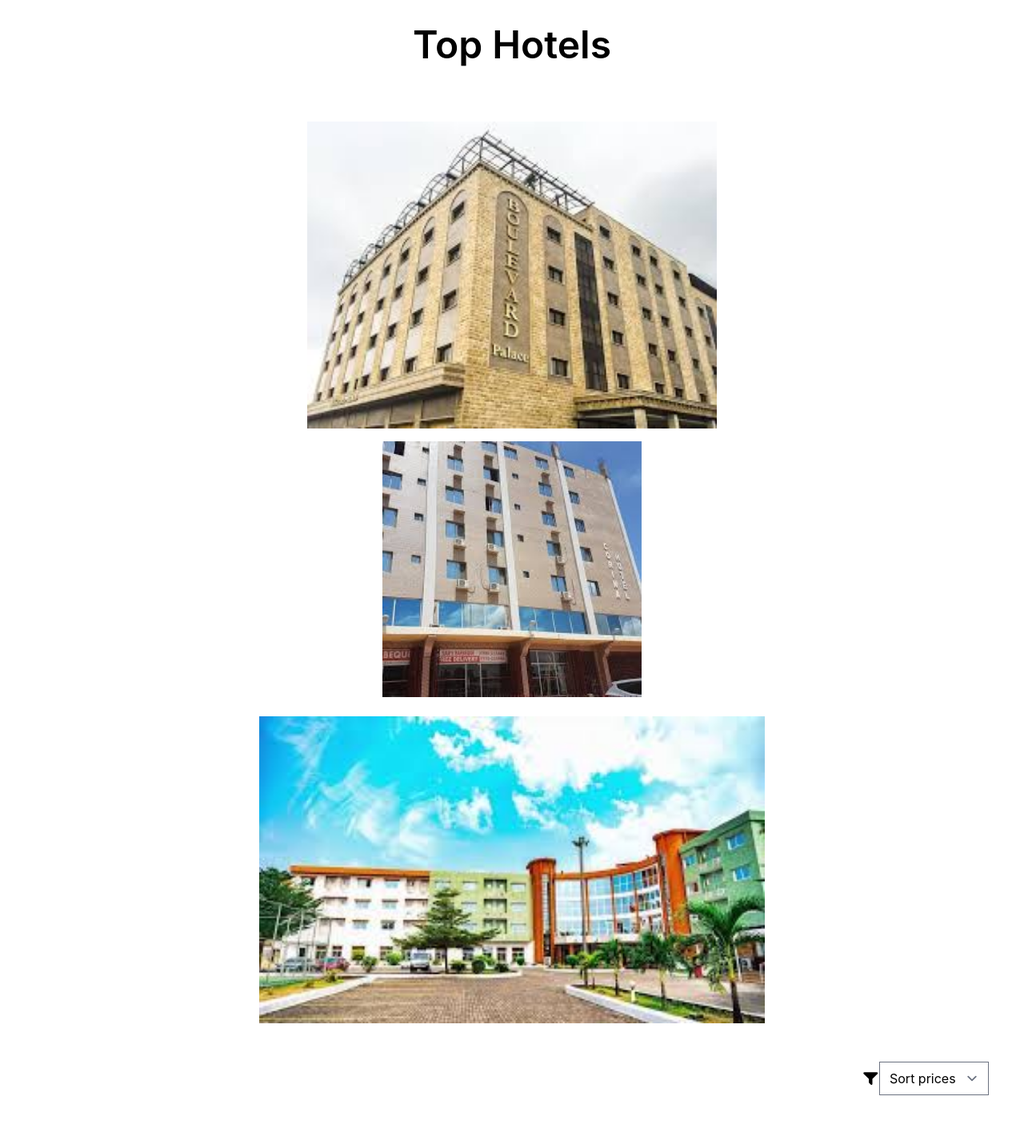
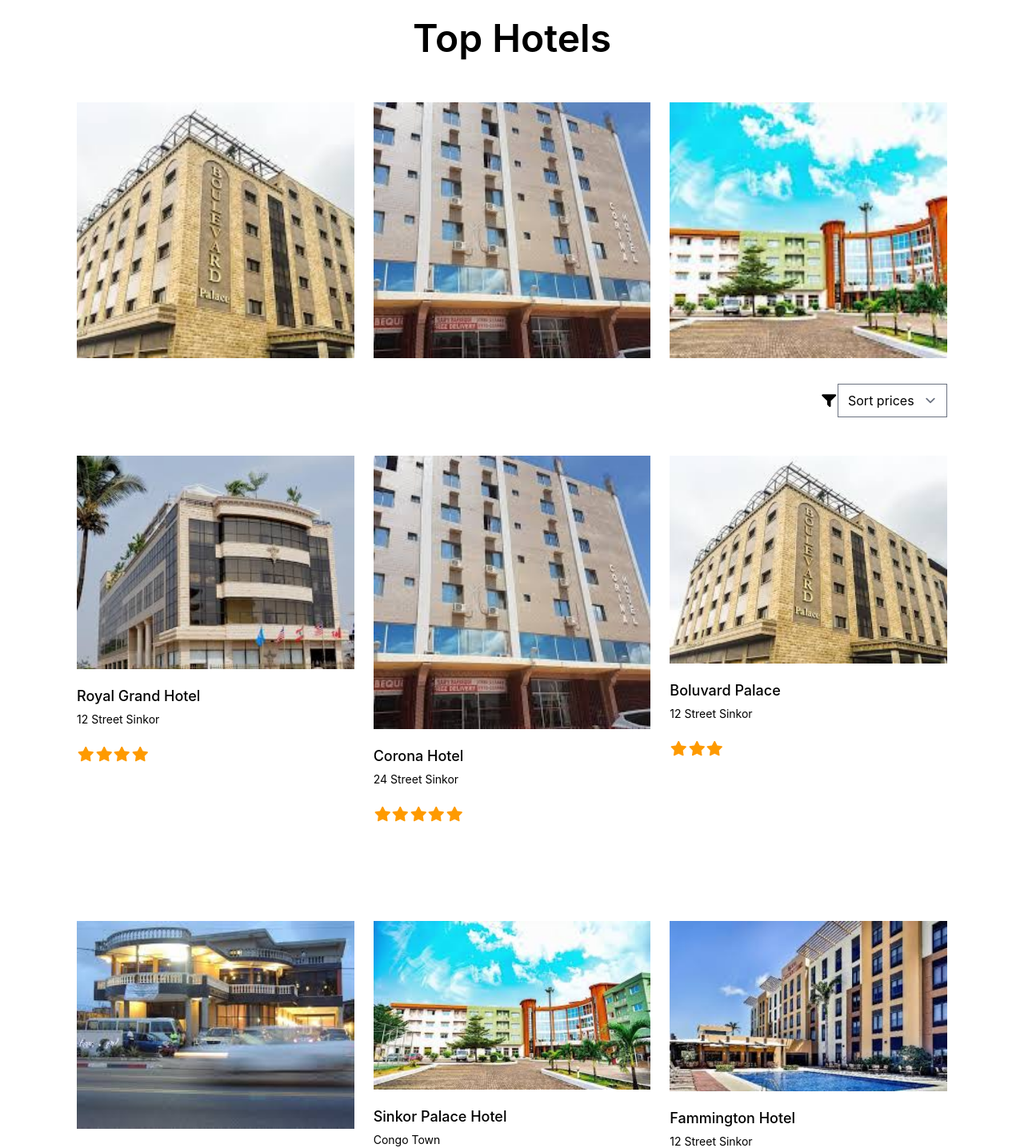
Before and after one commit to Gabriel-3191997/Hotel_management_system, a React (Vite) app: page / in a window 1280 px wide. Shown: the part 900-2336 px from the top of the page at 80% size. Built offline with nearby package versions, Linux system fonts and the light colour scheme.

Commit message:
new update

```diff
--- a/src/components/discovery.jsx
+++ b/src/components/discovery.jsx
@@ -12,15 +12,15 @@ class Discover extends React.Component {
   render() {
     return (
       <>
-        <div className="bg-white h-auto md:h-96 md:mx-8 md:mb-32" id="discover">
-          <div className="bg-white flex flex-wrap justify-between gap-0">
+        <div className="bg-white h-auto md:mb-20 mx-auto max-w-6xl px-4 sm:px-6 lg:px-8" id="discover">
+          <div className="bg-white flex flex-wrap items-center justify-between gap-2">
             <div className="w-auto bg-white">
               {/* <h1 className="text-3xl font-semibold  mx-3 py-10 text-left md:mx-14 font-sans capitalize md:mt-8">
                 discover
               </h1> */}
             </div>
             <div className="w-auto bg-white">
-              <h1 className="text-xl font-semibold  mx-3 py-10 text-left md:mr-20 font-sans capitalize md:mt-8">
+              <h1 className="text-xl font-semibold mx-0 py-6 sm:py-8 text-left md:mr-0 font-sans capitalize">
                 <FontAwesomeIcon icon={faFilter} className="text-lg mx-0" />
 
                 <span className="text-sm font-normal">
@@ -33,13 +33,13 @@ class Discover extends React.Component {
               </h1>
             </div>
           </div>
-          <div className="flex flex-wrap md:justify-evenly justify-center items-start md:items-center md:mt-10 md:mx-8 md:gap-2 gap-4">
-            <div className="bg-white w-full sm:w-96 max-w-sm md:max-w-none mx-3 sm:mx-0 h-auto md:h-96">
+          <div className="grid grid-cols-1 sm:grid-cols-2 md:grid-cols-3 gap-6 sm:gap-8 mt-6 sm:mt-8">
+            <div className="bg-white w-full h-auto">
               <div className="w-auto h-auto">
                 <img
                   src={img1}
                   alt=""
-                  className="object-cover w-full h-48 sm:h-56"
+                  className="object-cover w-full h-52 sm:h-56 md:h-60"
                 />
               </div>
               <p className="text-lg py-5 font-sans text-left capitalize mx-0 font-medium">
@@ -81,12 +81,12 @@ class Discover extends React.Component {
                 </div> */}
               </div>
             </div>
-            <div className="bg-white w-full sm:w-96 max-w-sm md:max-w-none mx-3 sm:mx-0 h-auto md:h-96">
+            <div className="bg-white w-full h-auto">
               <div className="w-auto h-auto">
                 <img
                   src={img2}
                   alt=""
-                  className="object-cover w-full h-48 sm:h-56"
+                  className="object-cover w-full h-52 sm:h-56 md:h-60"
                 />
               </div>
               <p className="text-lg py-5 font-sans text-left capitalize mx-0 font-medium">
@@ -128,11 +128,11 @@ class Discover extends React.Component {
                 </div>
               </div>
             </div>
-            <div className="bg-white w-full sm:w-96 max-w-sm md:max-w-none mx-3 sm:mx-0 h-48 sm:h-56 md:h-96">
+            <div className="bg-white w-full h-auto">
               <img
                 src={img3}
                 alt="Boluvard Palace"
-                className="object-cover w-full h-48 sm:h-56"
+                className="object-cover w-full h-52 sm:h-56 md:h-60"
               />
               <p className="text-lg py-5 font-sans text-left capitalize mx-0 font-medium">
                 <Link to="/boluvard-palace">boluvard palace</Link> <br />
@@ -176,15 +176,15 @@ class Discover extends React.Component {
           </div>
         </div>
         {/* second row */}
-        <div className="bg-white h-auto md:h-96 md:mx-8 md:mt-32 mt-32">
-          <div className="bg-white flex flex-wrap justify-between gap-0">
+        <div className="bg-white h-auto mt-16 sm:mt-20 md:mt-24 mx-auto max-w-6xl px-4 sm:px-6 lg:px-8">
+          <div className="bg-white flex flex-wrap items-center justify-between gap-2">
             <div className="w-auto bg-white">
               {/* <h1 className="text-3xl font-semibold  mx-3 py-10 text-left md:mx-14 font-sans capitalize md:mt-8">
                 discover
               </h1> */}
             </div>
             {/* <div className="w-auto bg-white">
-              <h1 className="text-xl font-semibold  mx-3 py-10 text-left md:mr-20 font-sans capitalize md:mt-8">
+              <h1 className="text-xl font-semibold mx-0 py-6 sm:py-8 text-left md:mr-0 font-sans capitalize">
                 <FontAwesomeIcon icon={faFilter} className="text-lg mx-0" />
 
                 <span className="text-sm font-normal">
@@ -197,13 +197,13 @@ class Discover extends React.Component {
               </h1>
             </div> */}
           </div>
-          <div className="flex flex-wrap md:justify-evenly justify-center items-start md:items-center md:mt-10 md:mx-8 md:gap-2 gap-4">
-            <div className="bg-white w-full sm:w-96 max-w-sm md:max-w-none mx-3 sm:mx-0 h-auto md:h-96">
+          <div className="grid grid-cols-1 sm:grid-cols-2 md:grid-cols-3 gap-6 sm:gap-8 mt-6 sm:mt-8">
+            <div className="bg-white w-full h-auto">
               <div className="w-auto h-auto">
                 <img
                   src={img4}
                   alt=""
-                  className="object-cover w-full h-48 sm:h-56"
+                  className="object-cover w-full h-52 sm:h-56 md:h-60"
                 />
               </div>
               <p className="text-lg py-5 font-sans text-left capitalize mx-0 font-medium">
@@ -245,12 +245,12 @@ class Discover extends React.Component {
                 </div> */}
               </div>
             </div>
-            <div className="bg-white w-full sm:w-96 max-w-sm md:max-w-none mx-3 sm:mx-0 h-auto md:h-96">
+            <div className="bg-white w-full h-auto">
               <div className="w-auto h-auto">
                 <img
                   src={img5}
                   alt=""
-                  className="object-cover w-full h-48 sm:h-56"
+                  className="object-cover w-full h-52 sm:h-56 md:h-60"
                 />
               </div>
               <p className="text-lg py-5 font-sans text-left capitalize mx-0 font-medium">
@@ -292,11 +292,11 @@ class Discover extends React.Component {
                 </div>
               </div>
             </div>
-            <div className="bg-white w-full sm:w-96 max-w-sm md:max-w-none mx-3 sm:mx-0 h-48 sm:h-56 md:h-96">
+            <div className="bg-white w-full h-auto">
               <img
                 src={img6}
                 alt="Boluvard Palace"
-                className="object-cover w-full h-48 sm:h-56"
+                className="object-cover w-full h-52 sm:h-56 md:h-60"
               />
               <p className="text-lg py-5 font-sans text-left capitalize mx-0 font-medium">
                 <Link to="/fammington-hotel">fammington hotel</Link> <br />
--- a/src/components/hotel_listing.jsx
+++ b/src/components/hotel_listing.jsx
@@ -8,39 +8,41 @@ class TopHotels extends React.Component {
       <>
         {/* top hotels */}
         <div className="h-auto bg-white">
-          <div className="md:mt-12 md:mb-14">
-            <h1 className="capitalize text-center md:text-5xl text-3xl font-sans font-semibold">
-              top hotels
-            </h1>
-          </div>
-          <div className="flex flex-nowrap md:flex-wrap md:justify-center md:items-center justify-start gap-4 mt-8 md:mt-0 overflow-x-auto md:overflow-visible px-4 py-2 snap-x snap-mandatory">
-            <div className="md:w-96 mt-2 h-80 md:h-96 w-full min-w-full sm:min-w-full md:min-w-0 shrink-0 snap-center flex justify-center">
-              <span>
+          <div className="mx-auto max-w-6xl px-4 sm:px-6 lg:px-8">
+            <div className="mt-10 sm:mt-12 mb-6 sm:mb-10 md:mb-12">
+              <h1 className="capitalize text-center md:text-5xl text-3xl font-sans font-semibold">
+                top hotels
+              </h1>
+            </div>
+            <div className="flex flex-nowrap lg:grid lg:grid-cols-3 lg:gap-6 gap-4 sm:gap-6 mt-6 sm:mt-4 lg:mt-0 overflow-x-auto lg:overflow-visible py-2 snap-x snap-mandatory">
+            <div className="h-80 lg:h-96 w-full min-w-full sm:min-w-full md:min-w-full lg:min-w-0 shrink-0 snap-center flex justify-center">
+              <span className="block w-full">
                 <img
                   src={img2}
                   alt=""
-                  className=" md:cursor-pointer md:hover:scale-105 w-full h-full object-cover md:w-full md:h-full"
+                  className="lg:cursor-pointer lg:hover:scale-105 w-full h-full object-cover"
                 />
               </span>
             </div>
-            <div className="md:w-96 h-80 md:h-108 w-full min-w-full sm:min-w-full md:min-w-0 shrink-0 snap-center flex justify-center">
-              <span>
+            <div className="h-80 lg:h-108 w-full min-w-full sm:min-w-full md:min-w-full lg:min-w-0 shrink-0 snap-center flex justify-center">
+              <span className="block w-full">
                 <img
                   src={img1}
                   alt=""
-                  className="md:rounded-none md:cursor-pointer w-full h-full md:hover:scale-105 object-cover md:w-full md:h-full"
+                  className="lg:rounded-none lg:cursor-pointer w-full h-full lg:hover:scale-105 object-cover"
                 />
               </span>
             </div>
-            <div className="md:w-96 mt-2 h-80 md:h-96 w-full min-w-full sm:min-w-full md:min-w-0 shrink-0 snap-center flex justify-center">
-              <span>
+            <div className="h-80 lg:h-96 w-full min-w-full sm:min-w-full md:min-w-full lg:min-w-0 shrink-0 snap-center flex justify-center">
+              <span className="block w-full">
                 <img
                   src={img3}
                   alt=""
-                  className="md:rounded-none md:hover:scale-105 hover:cursor-pointer h-full md:h-full  object-cover md:w-full w-full"
+                  className="lg:rounded-none lg:hover:scale-105 hover:cursor-pointer h-full object-cover w-full"
                 />
               </span>
             </div>
+          </div>
           </div>
         </div>
       </>
--- a/src/components/royal_grand_about.jsx
+++ b/src/components/royal_grand_about.jsx
@@ -11,12 +11,12 @@ class AboutUs extends React.Component {
   render() {
     return (
       <>
-        <div className="bg-white flex flex-col md:flex-row justify-evenly gap-6 md:gap-8 px-4 md:px-0 py-6 md:py-0">
-          <div className="w-full md:w-1/2 max-w-2xl">
-            <h1 className="text-2xl font-sans capitalize md:mx-20 md:py-3 font-semibold text-left">
+        <div className="bg-white flex flex-col md:flex-row justify-evenly gap-6 md:gap-8 px-4 sm:px-6 md:px-0 py-6 md:py-0">
+          <div className="w-full md:w-1/2 max-w-2xl mx-auto md:mx-0">
+            <h1 className="text-2xl font-sans capitalize mx-2 sm:mx-6 md:mx-20 md:py-3 font-semibold text-left">
               about us
             </h1>
-            <p className="text-left font-sans mx-2 md:mx-20 py-2">
+            <p className="text-left font-sans mx-2 sm:mx-6 md:mx-20 py-2">
               Integer suscipit placerat nulla viverra ornare pariatur tellus
               doloremque perferendis doloremque per semper rutrum praesentium,
               tempor volutpat pede officiis et, tempus quasi porta rem! Ornare
@@ -27,7 +27,7 @@ class AboutUs extends React.Component {
             </p>
             {/* features */}
 
-            <div className="flex flex-wrap justify-start gap-6 md:gap-10 md:ml-20 md:my-16 bg-white">
+            <div className="flex flex-wrap justify-start gap-6 md:gap-10 mx-2 sm:mx-6 md:ml-20 md:my-16 bg-white">
               {/* wifi connection */}
               <div className="w-24">
                 <FontAwesomeIcon
@@ -60,7 +60,7 @@ class AboutUs extends React.Component {
               </div>
             </div>
           </div>
-          <div className="w-full md:w-1/2 max-w-lg">
+          <div className="w-full md:w-1/2 max-w-lg mx-auto md:mx-0">
             <img
               src={img1}
               alt=""
```
